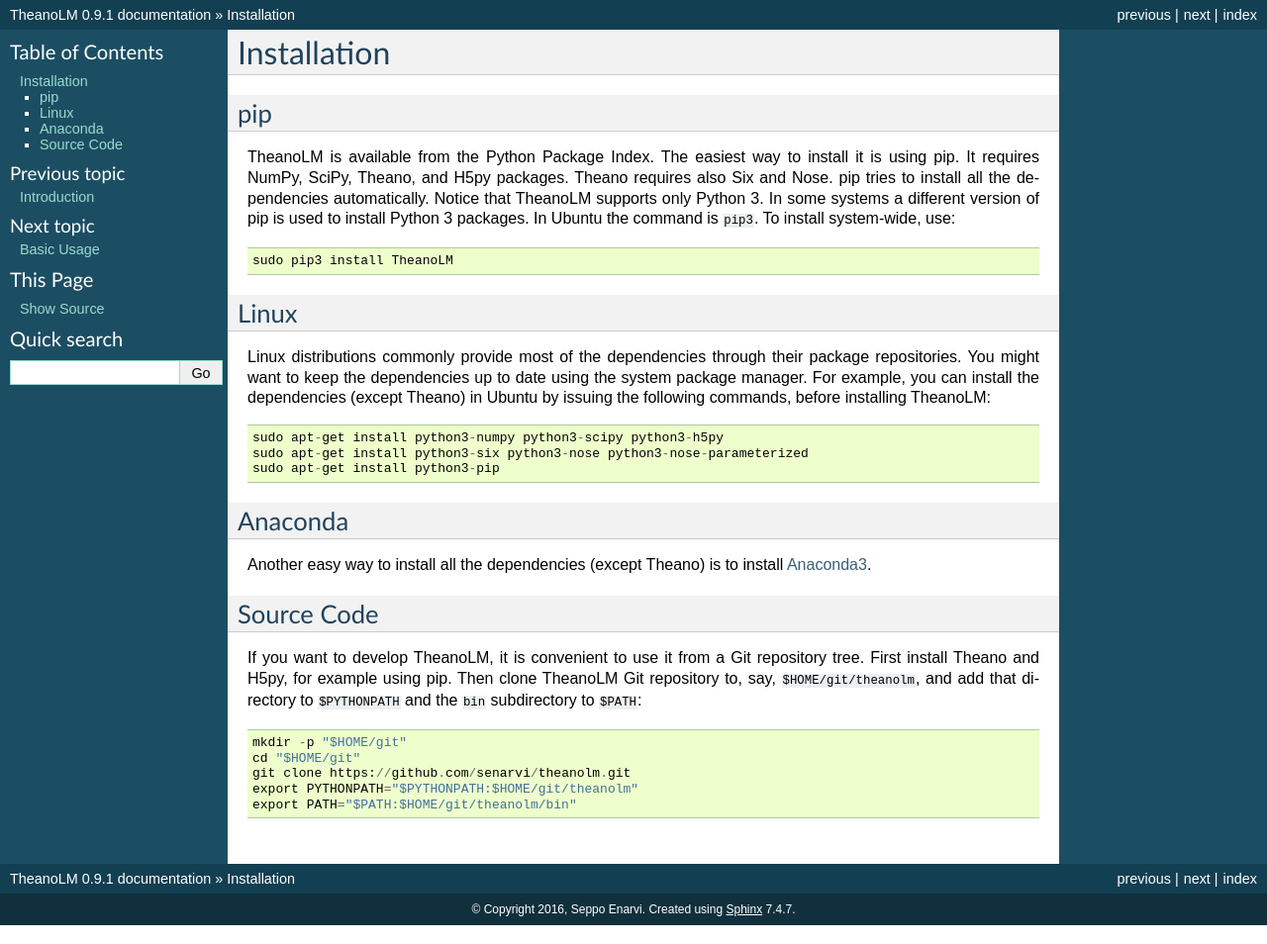
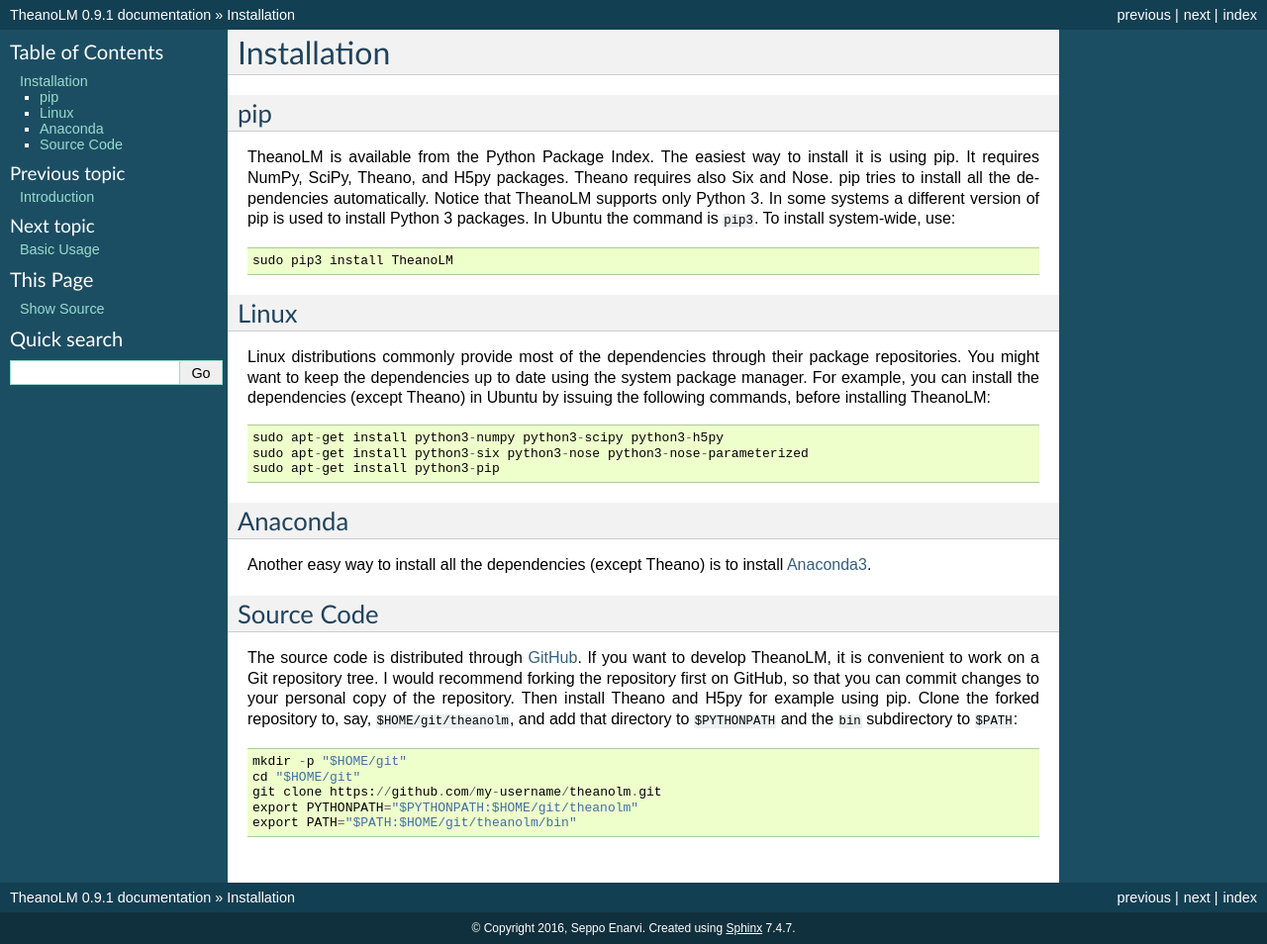
Before and after one commit to senarvi/theanolm, a Sphinx documentation site: the page built from docs/installation.rst, in a window 1280 px wide. Shown: the whole page at 99% size. Built offline with Sphinx 7.4.7, drawn with Linux system fonts in a browser that asks for light colours; pages that are not in the unit, such as notebooks, are missing from menus.

Commit message:
Installation from a forked repository

```diff
--- a/docs/installation.rst
+++ b/docs/installation.rst
@@ -35,13 +35,16 @@
 Source Code
 -----------
 
-If you want to develop TheanoLM, it is convenient to use it from a Git
-repository tree. First install Theano and H5py, for example using pip. Then
-clone TheanoLM Git repository to, say, ``$HOME/git/theanolm``, and add that directory
-to ``$PYTHONPATH`` and the ``bin`` subdirectory to ``$PATH``::
+The source code is distributed through `GitHub
+<https://github.com/senarvi/theanolm/>`_. If you want to develop TheanoLM, it is
+convenient to work on a Git repository tree. I would recommend forking the
+repository first on GitHub, so that you can commit changes to your personal copy
+of the repository. Then install Theano and H5py for example using pip. Clone the
+forked repository to, say, ``$HOME/git/theanolm``, and add that directory to
+``$PYTHONPATH`` and the ``bin`` subdirectory to ``$PATH``::
 
     mkdir -p "$HOME/git"
     cd "$HOME/git"
-    git clone https://github.com/senarvi/theanolm.git
+    git clone https://github.com/my-username/theanolm.git
     export PYTHONPATH="$PYTHONPATH:$HOME/git/theanolm"
     export PATH="$PATH:$HOME/git/theanolm/bin"
```
